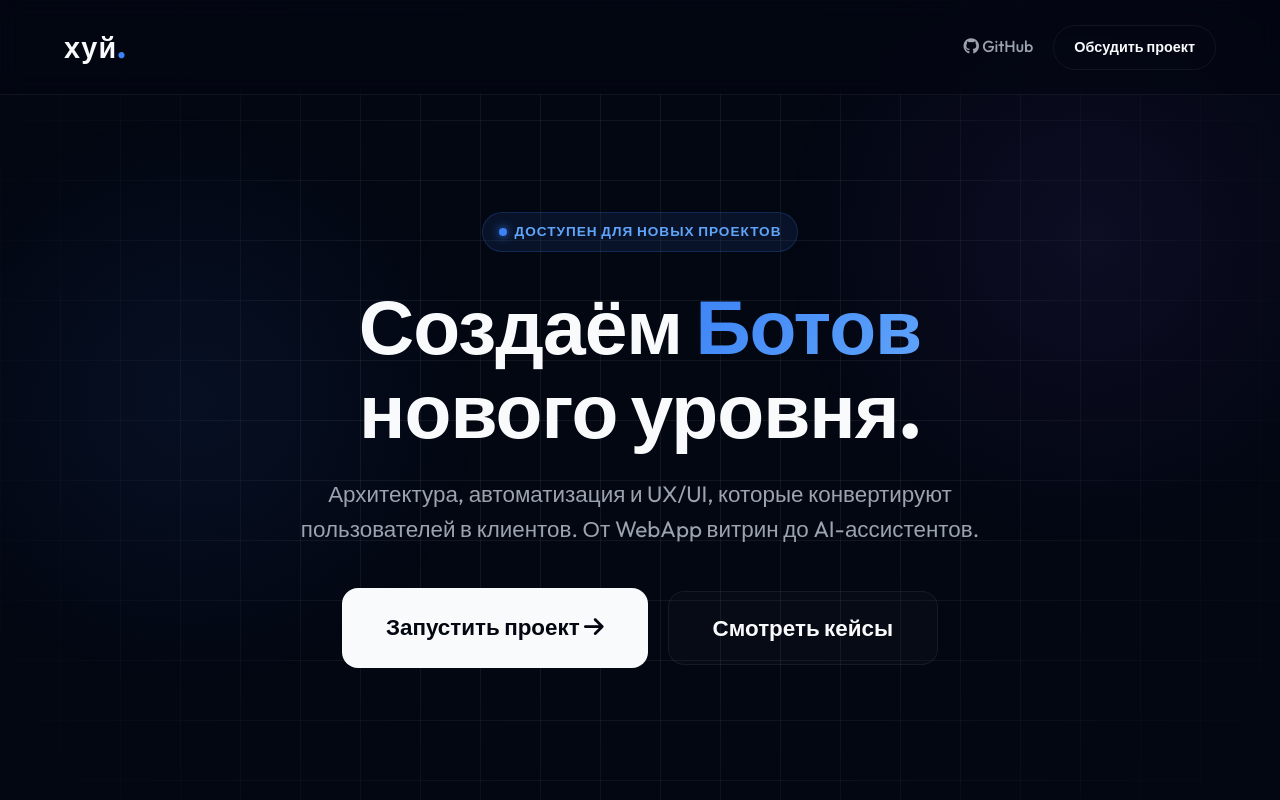
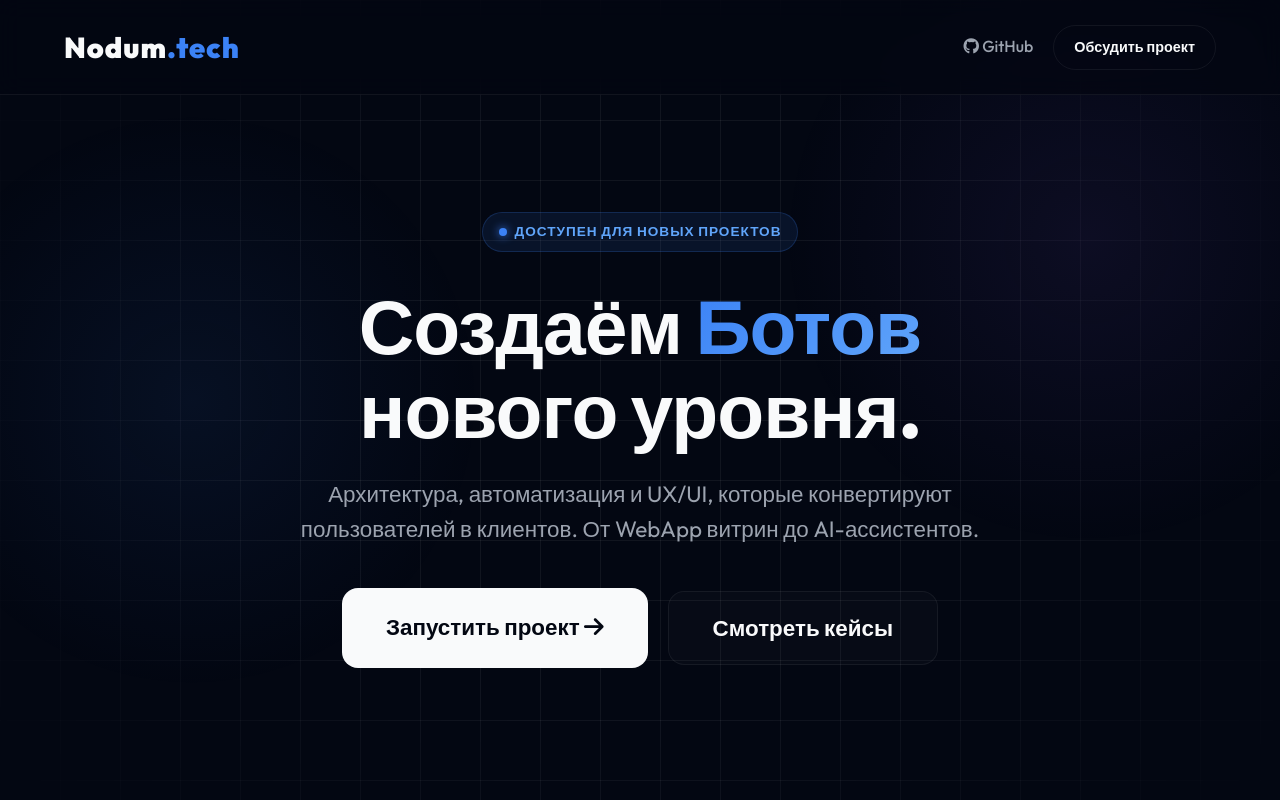
Before and after one commit to Nodum-TEACH/Nodum_site, a plain HTML site: page index.html in a window 1280 px wide. Shown: the top 800 px of the page. Drawn offline with nearby package versions, Linux system fonts and the light colour scheme.

Commit message:
Update branding to Nodum.tech

```diff
--- a/index.html
+++ b/index.html
@@ -3,7 +3,7 @@
 <head>
     <meta charset="UTF-8">
     <meta name="viewport" content="width=device-width, initial-scale=1.0">
-    <title>Telegram Premium Development</title>
+    <title>Nodum.tech</title>
     <link href="https://fonts.googleapis.com/css2?family=Outfit:wght@300;400;500;600;800;900&display=swap" rel="stylesheet">
     <link rel="stylesheet" href="https://cdnjs.cloudflare.com/ajax/libs/font-awesome/6.4.0/css/all.min.css">
     <link rel="stylesheet" href="style.css">
@@ -16,7 +16,7 @@
 
     <!-- Навигация -->
     <nav class="navbar fade-in-top">
-        <div class="logo">хуй<span class="dot">.</span></div>
+        <div class="logo">Nodum<span class="dot">.tech</span></div>
         <div class="nav-links">
             <a href="#" target="_blank" class="nav-link"><i class="fa-brands fa-github"></i> GitHub</a>
             <a href="#" target="_blank" class="btn btn-outline btn-sm">Обсудить проект</a>
@@ -264,7 +264,7 @@
 
     <footer>
         <div class="footer-content">
-            <div class="logo">DEV<span class="dot">.</span></div>
+            <div class="logo">Nodum<span class="dot">.tech</span></div>
             <p> 2026. Code & Design.</p>
         </div>
     </footer>
```
Also changed, not shown: script.js (line endings or trailing spaces).
